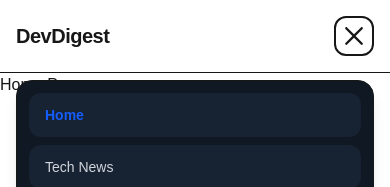
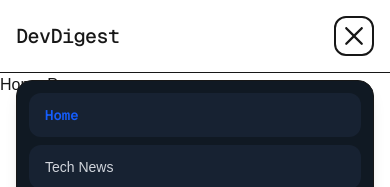
Before and after one commit to raushan-sinha/devdigest, a Next.js app: page / in a window 390 px wide. Both pictures are taken after a click on the button "Open Menu". Shown: the top 187 px of the page. Built offline with nearby package versions, Linux system fonts and the light colour scheme.

Commit message:
Updated font styles

```diff
--- a/components/layout/MobileNavbar.tsx
+++ b/components/layout/MobileNavbar.tsx
@@ -17,7 +17,7 @@ export default function MobileNavbar() {
                 {/* Logo */}
                 <Link
                     href="/"
-                    className="text-xl font-bold tracking-tight sm:text-2xl"
+                    className="text-xl font-bold font-mono font-medium tracking-tight sm:text-2xl"
                 >
                     DevDigest
                 </Link>
@@ -48,7 +48,7 @@ export default function MobileNavbar() {
                             <li key={link.id}>
                                 <Link
                                     href={link.href}
-                                    className={`${pathName === link.href ? "text-blue-600 font-semibold" : "text-gray-300"} block rounded-xl bg-slate-800/60 px-4 py-3 text-sm font-mediu transition-all duration-200 hover:bg-slate-700`}
+                                    className={`${pathName === link.href ? "text-blue-600 font-semibold font-mono" : "text-gray-300"} block rounded-xl bg-slate-800/60 px-4 py-3 text-sm font-mediu transition-all duration-200 hover:bg-slate-700`}
                                     onClick={() => setMenuOpen(false)}
                                 >
                                     {link.title}
```
